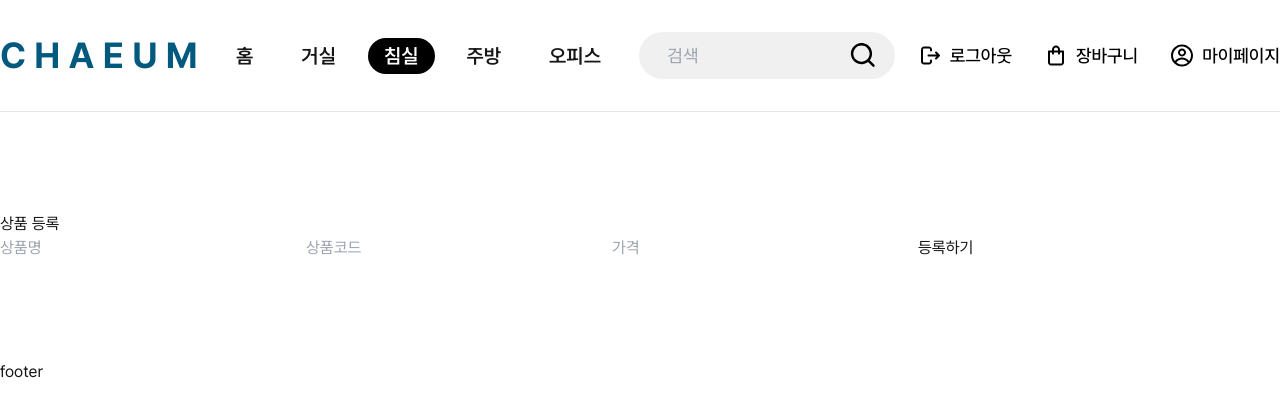
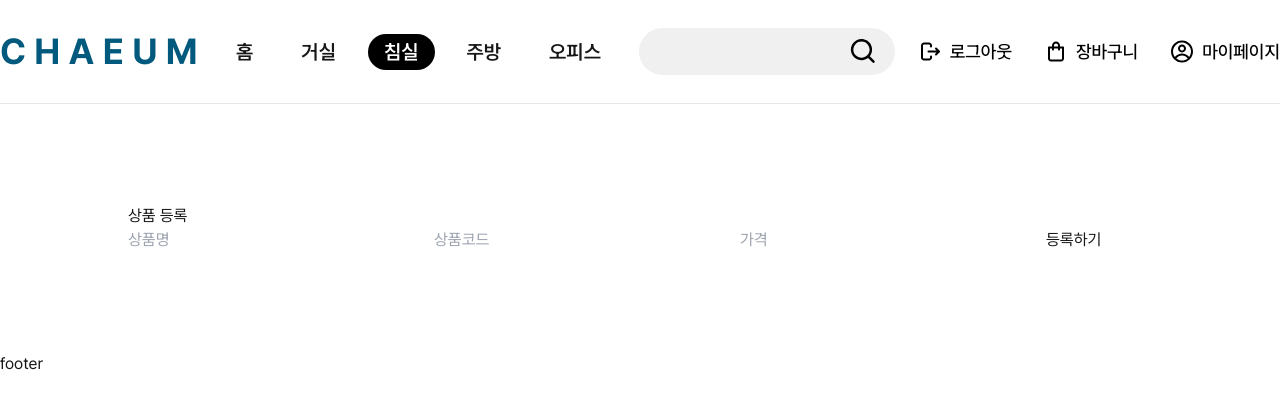
Before and after one commit to 2025Chaeum/chaeum-fe, a Next.js app in the folder chaeum/: page /admin/product/regist in a window 1280 px wide. Shown: the top 416 px of the page. Built offline with nearby package versions, Linux system fonts and the light colour scheme.

Commit message:
[design] 헤더 디자인 수정(#9)

```diff
--- a/chaeum/src/app/(with-layout)/layout.tsx
+++ b/chaeum/src/app/(with-layout)/layout.tsx
@@ -10,7 +10,7 @@ export default function Layout({ children }: LayoutProps) {
   return (
     <>
       <Header />
-      <div className="mx-auto max-w-[2000px] py-[100px]">{children}</div>
+      <div className="mx-auto max-w-[80%] py-[100px]">{children}</div>
       <div>footer</div>
     </>
   );
--- a/chaeum/src/components/Header.tsx
+++ b/chaeum/src/components/Header.tsx
@@ -131,7 +131,7 @@ export default function Header() {
           : 'bg-white border-b'
       }`}
     >
-      <div className="flex items-center justify-between max-w-[2000px] mx-auto py-8">
+      <div className="flex items-center justify-between max-w-[80%] min-w-[1280px] mx-auto py-7">
         <Link
           href="/"
           className={`text-4xl font-bold ${isMainPage ? 'text-white' : 'text-deepBlue'}`}
@@ -180,7 +180,6 @@ export default function Header() {
         >
           <input
             type="text"
-            placeholder="검색"
             className={`ml-3 w-[70%] bg-transparent focus:outline-none text-lg font-normal ${
               isMainPage ? 'text-white placeholder-white' : ''
             }`}
@@ -199,7 +198,7 @@ export default function Header() {
           onMouseEnter={() => setHoveredCategory(hoveredCategory)}
           onMouseLeave={() => setHoveredCategory(null)}
         >
-          <div className="max-w-[2000px] mx-auto py-9">
+          <div className="max-w-[80%] min-w-[1280px] mx-auto py-9">
             <div className="grid grid-cols-5 gap-20">
               {categories.map((category) => (
                 <div key={category.name} className="space-y-4">
```
